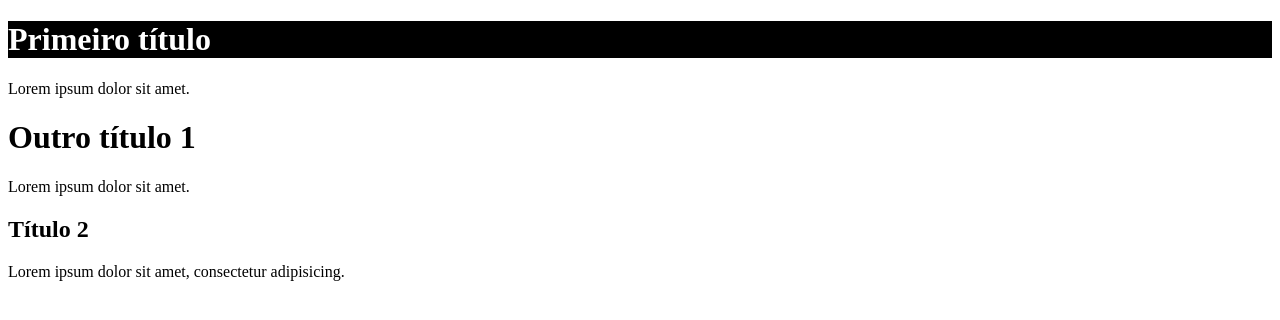
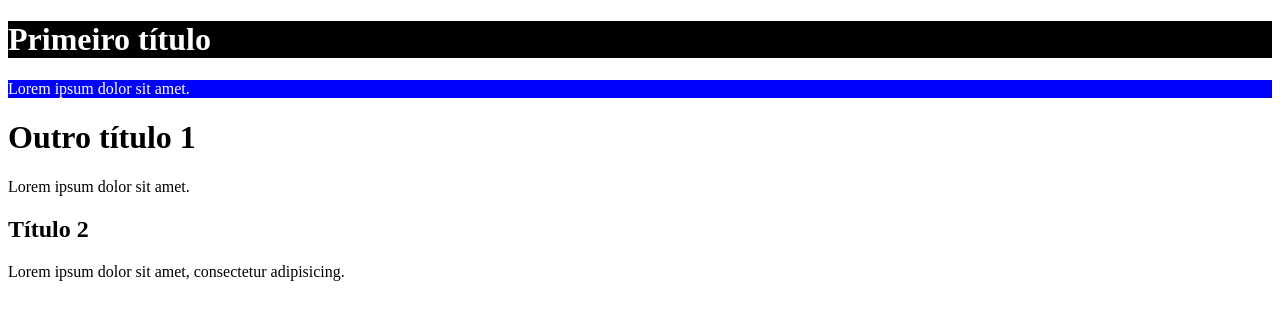
Before and after one commit to hebertphp/DPI_6a_N_2021_2, a plain HTML site: page aula5_24-09/index.html in a window 1280 px wide. Drawn offline with Linux system fonts and the light colour scheme.

Commit message:
DPI_6 24/09

```diff
--- a/aula5_24-09/index.html
+++ b/aula5_24-09/index.html
@@ -8,12 +8,26 @@
             background-color: black;
             color:white;
         }
+        .p{
+            background-color: #0000ff;
+            color: #ffffff;
+        }
+        /*
+        Hexadecimal: 0123456789ABCDEF 00-FF (00 - 255)
+        RR - Red, GG - Green, BB - Blue
+        #RRGGBB
+        #0000ff - cor azul
+        #ff0000 - cor vermelho
+        #00ff00 - cor verde
+        #000000 - cor preta
+        #ffffff - cor branca
+        */
     </style>
 </head>
 <body>
     <div>
         <h1 class="card">Primeiro título</h1>
-        <p>Lorem ipsum dolor sit amet.</p>
+        <p class="p">Lorem ipsum dolor sit amet.</p>
     </div>
     <div>
         <h1>Outro título 1</h1>
```
